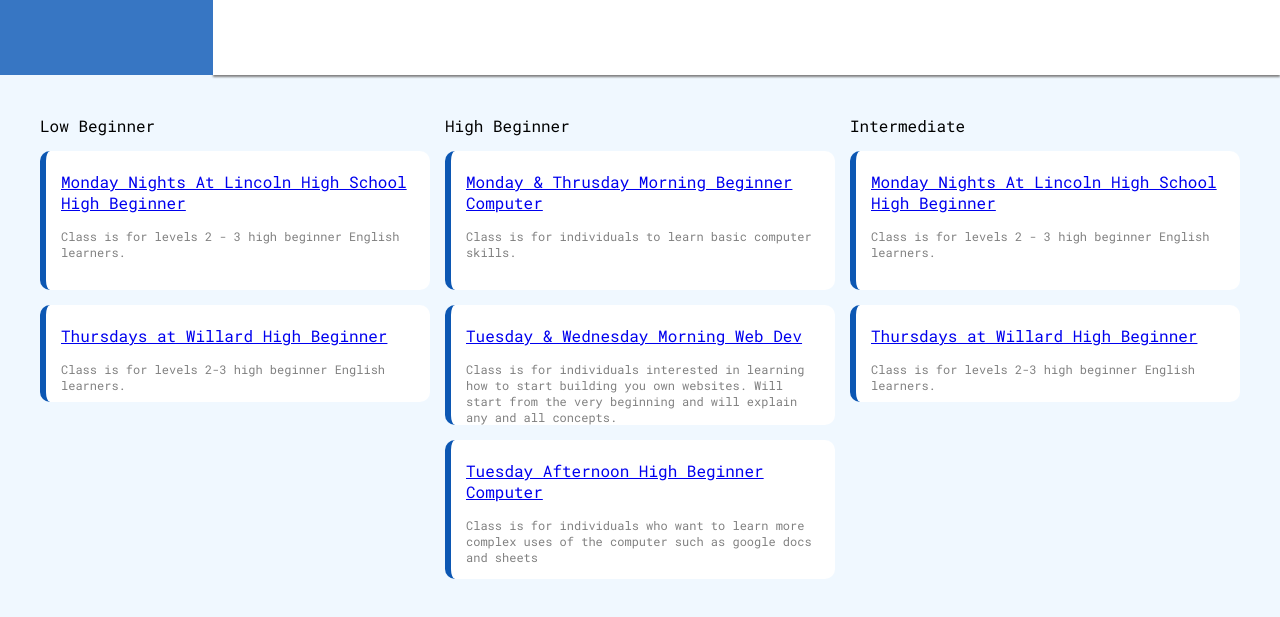
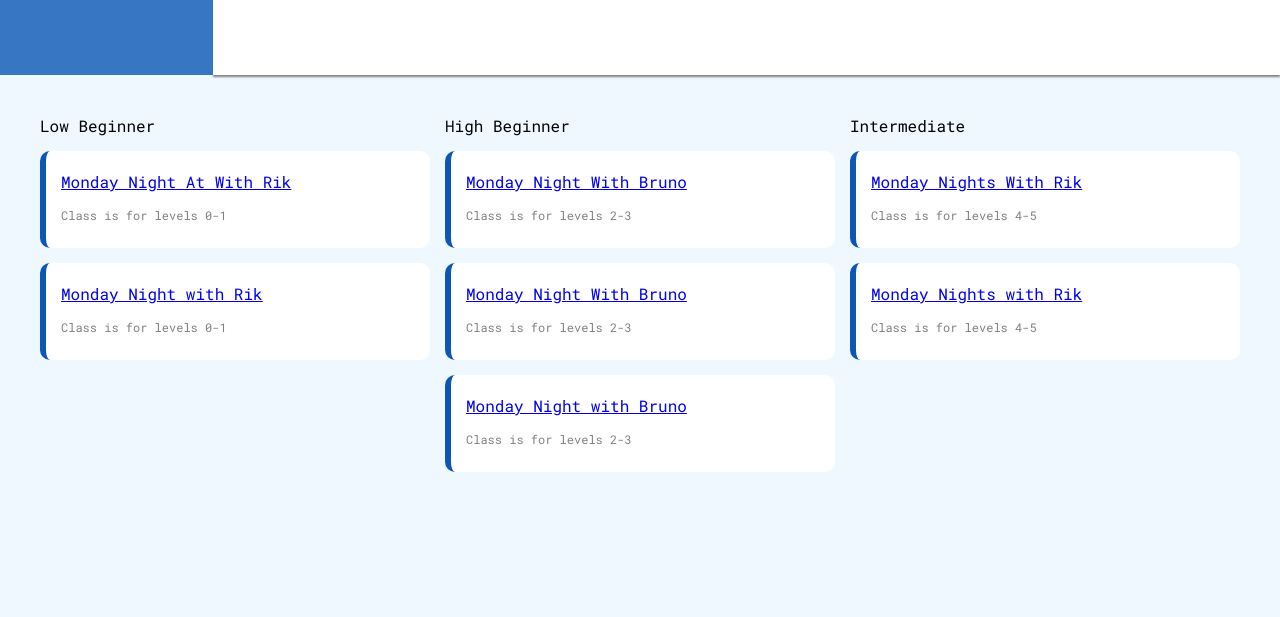
Before and after one commit to spicyguac/classDashboard, a plain HTML site: page locationDashboards/lincolnHigh/siteDashboard.html in a window 1280 px wide. Shown: the part 153-770 px from the top of the page. Drawn offline with Linux system fonts and the light colour scheme.

Commit message:
Fix Title and Description of Classes
Titles and Descriptions are more inline with what
would be on the siteDashboard

```diff
--- a/locationDashboards/lincolnHigh/siteDashboard.html
+++ b/locationDashboards/lincolnHigh/siteDashboard.html
@@ -42,57 +42,53 @@
                 <div id="lowBeginner">
                     <div class="levelTitle">Low Beginner</div>
                     <div class="listedClass">
-                        <div class="classTitle"><a href="./pages/mLHS6HB.html">Monday Nights At Lincoln High School High Beginner</a></div>
-                        <p class="classDescription">Class is for levels 2 - 3 high beginner English learners.
+                        <div class="classTitle"><a href="./pages/mLHS6HB.html">Monday Night At With Rik</a></div>
+                        <p class="classDescription">Class is for levels 0-1
 
                         </p>
                     </div>
                     <div class="listedClass">
-                        <div class="classTitle"><a href="./pages/thWC4HB.html">Thursdays at Willard High Beginner</a>
+                        <div class="classTitle"><a href="./pages/thWC4HB.html">Monday Night with Rik</a>
                         </div>
                         <p class="classDescription">
-                            Class is for levels 2-3 high beginner English learners.
-
+                            Class is for levels 0-1
                         </p>
                     </div>
                 </div>
                 <div id="highBeginner">
                     <div class="levelTitle">High Beginner</div>
                     <div class="listedClass">
-                        <div class="classTitle"><a href="./pages/mC930B.html">Monday & Thrusday Morning Beginner Computer</a></div>
+                        <div class="classTitle"><a href="./pages/mC930B.html">Monday Night With Bruno</a></div>
                         <p class="classDescription">
-                            Class is for individuals to learn basic computer skills.
+                            Class is for levels 2-3
                         </p>
                     </div>
                     <div class="listedClass">
-                        <div class="classTitle"><a href="./pages/twIT9.html">Tuesday & Wednesday Morning Web Dev</a></div>
+                        <div class="classTitle"><a href="./pages/twIT9.html">Monday Night With Bruno</a></div>
                         <p class="classDescription">
-                            Class is for individuals interested in learning how to start building you own websites.
-                            Will start from the very beginning and will explain any and all concepts.
+                            Class is for levels 2-3
                         </p>
                     </div>
                     <div class="listedClass">
-                        <div class="classTitle"><a href="./pages/tC6pmB.html">Tuesday Afternoon High Beginner Computer</a></div>
+                        <div class="classTitle"><a href="./pages/tC6pmB.html">Monday Night with Bruno</a></div>
                         <p class="classDescription">
-                            Class is for individuals who want to learn more complex uses of the computer such as
-                            google docs and sheets
+                            Class is for levels 2-3
                         </p>
                     </div>
                 </div>
                 <div id="intermediate">
                     <div class="levelTitle">Intermediate</div>
                     <div class="listedClass">
-                        <div class="classTitle"><a href="./pages/mLHS6HB.html">Monday Nights At Lincoln High School High Beginner</a></div>
-                        <p class="classDescription">Class is for levels 2 - 3 high beginner English learners.
-
+                        <div class="classTitle"><a href="./pages/mLHS6HB.html">Monday Nights With Rik</a></div>
+                        <p class="classDescription">
+                            Class is for levels 4-5
                         </p>
                     </div>
                     <div class="listedClass">
-                        <div class="classTitle"><a href="./pages/thWC4HB.html">Thursdays at Willard High Beginner</a>
+                        <div class="classTitle"><a href="./pages/thWC4HB.html">Monday Nights with Rik</a>
                         </div>
                         <p class="classDescription">
-                            Class is for levels 2-3 high beginner English learners.
-
+                            Class is for levels 4-5
                         </p>
                     </div>
                 </div>
```
